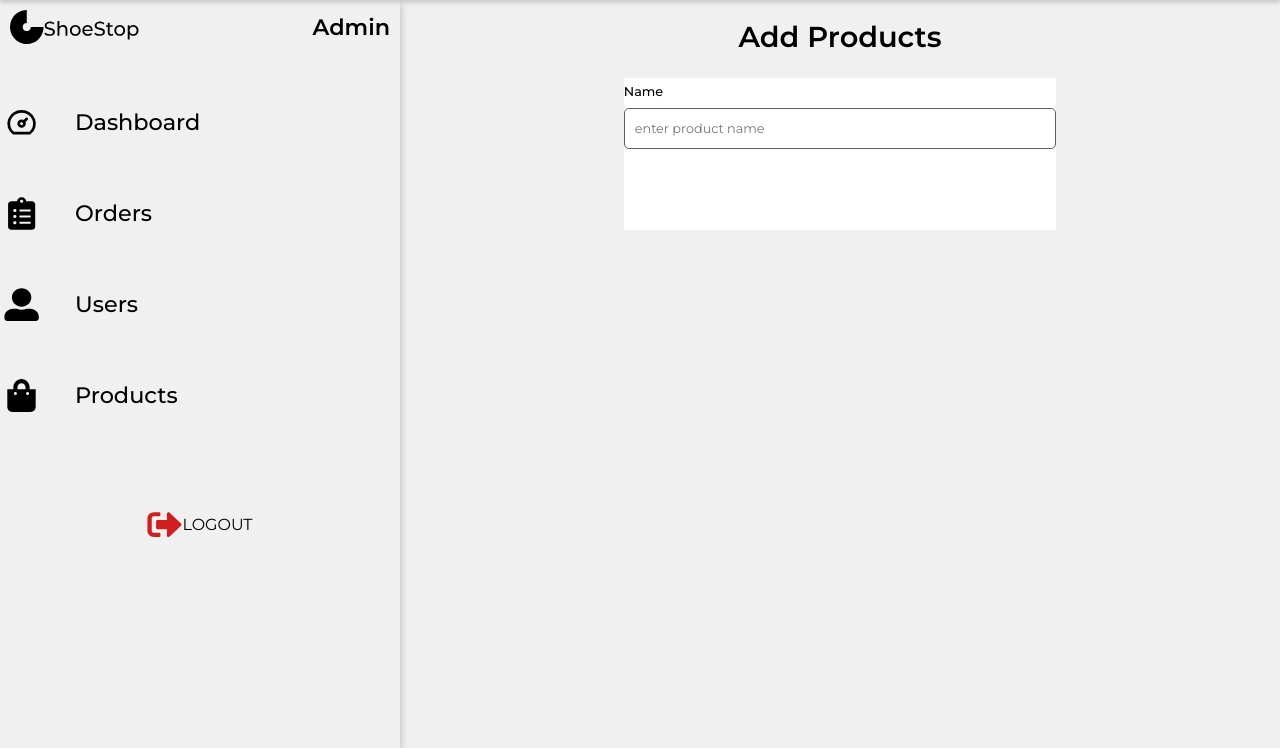
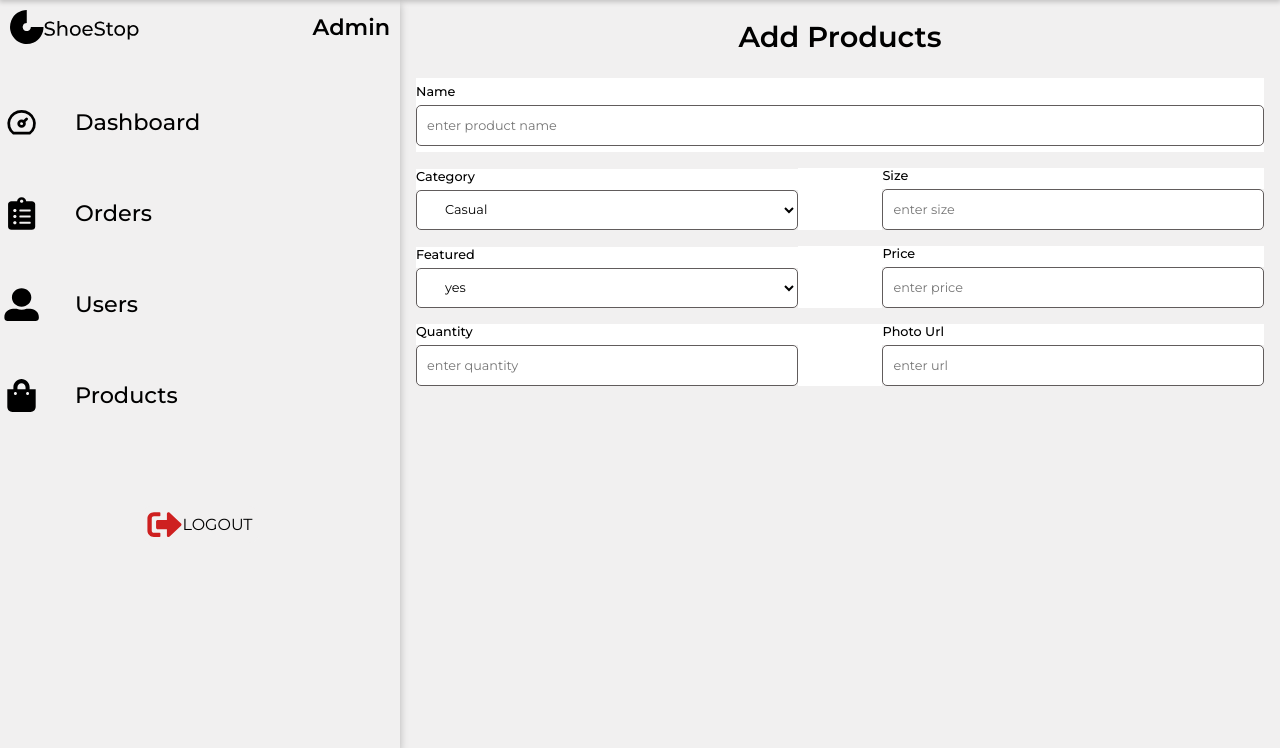
Before and after one commit to sakshi-beep/ShoeStop, a PHP site: page /admin/screens/addProduct.php in a window 1280 px wide. Shown: the part 59-807 px from the top of the page. Run offline with PHP 8.4, Linux system fonts and the light colour scheme.

Commit message:
added styles to the form

```diff
--- a/admin/css/addProduct.css
+++ b/admin/css/addProduct.css
@@ -10,21 +10,18 @@
   font-family: "Montserrat";
 }
 
-
-
-.maincontainer{
-  display:flex;
+.maincontainer {
+  display: flex;
 }
 
-#products-container{
-  padding:0rem 1rem;
+#products-container {
+  padding: 0rem 1rem;
 
   display: flex;
-  width:100%;
-  gap:1.5rem;
+  width: 100%;
+  gap: 1.5rem;
   flex-direction: column;
   margin-top: 1.2rem;
-  /* background-color: white; */
 }
 
 .container-title {
@@ -34,28 +31,30 @@
   align-self: center;
 }
 
-#add-products{
-display:flex;
+#add-products {
+  display: flex;
   justify-content: center;
-/* background-color: red; */
-width:100%
+  width: 100%;
+  align-items: center;
 }
 
-  .add-products-form{
-    /* background-color: red; */
-width:85%
+.add-products-form {
+  display: flex;
+  flex-wrap: wrap;
+  gap:1rem;
+  justify-content: center;
+  width: 100%;
 }
 
 .input-container {
   background-color: white;
   margin: 0 auto;
   padding: 6px 0px;
-    max-width: 60%;
+  width: 100%;
+  /* min-width: 320px; */
   display: flex;
   flex-direction: column;
-    gap: 3px;
 }
-
 
 .input-labels {
   font-size: 0.8em;
@@ -63,7 +62,20 @@ width:85%
   background-color: white;
   font-weight: 500;
 }
-  #name-input{
+
+.form-inputs{
+  background-color: white;
+  height: 41px;
+  width:100%;
+  border-radius: 5px;
+  border: 1px solid #615c5c;
+  padding-left: 10px;
+  padding-right: 25px;
+  font-size: 0.8em;
+  font-weight: 300;
+}
+
+#name-input {
   background-color: white;
   height: 41px;
   width: 100%;
@@ -75,3 +87,60 @@ width:85%
   font-size: 0.8em;
   font-weight: 300;
 }
+.category-select{
+  display:flex;
+  background-color: white;
+  justify-content: space-between;
+  width:100%;
+
+}
+
+.two-input-container{
+display: flex;
+width:45%;
+flex-direction: column;
+justify-content: center;
+}
+
+
+select{
+  background-color:white;
+  color: black;
+  border: 1px solid #615c5c;
+  border-radius: 5px;
+  padding:0.65rem 1.5rem;
+  font-size: 0.8em;
+  width:100%
+}
+
+option{
+  background-color: white;
+  color: black;
+  font-size: 0.8rem;
+}
+
+
+
+/* #size-input {
+  background-color: white;
+  height: 41px;
+  width:100%;
+  border-radius: 5px;
+  border: 1px solid #615c5c;
+  padding-left: 10px;
+  padding-right: 25px;
+  font-size: 0.8em;
+  font-weight: 300;
+}
+
+#price-input{
+  background-color: white;
+  height: 41px;
+  width:100%;
+  border-radius: 5px;
+  border: 1px solid #615c5c;
+  padding-left: 10px;
+  padding-right: 25px;
+  font-size: 0.8em;
+  font-weight: 300;
+} */
--- a/admin/screens/addProduct.php
+++ b/admin/screens/addProduct.php
@@ -10,7 +10,18 @@
     <script src="../js/navbarHamburger.js"></script>
     <title>Products</title>
 </head>
+<script>
 
+const getPhotoUrl = () =>{
+    let url = document.getElementById("photo-input").value;
+    while(url.length<1){
+        document.getElementById("img-div").style.display="none";
+    };
+    document.getElementById("photo").src=`${url}`;
+    document.getElementById("img-div").style.display="flex";
+    document.getElementById("photo").style.display="flex";
+}
+</script>
 <body>
     <?php require '../includes/adminNav.php'?>
 
@@ -22,27 +33,60 @@
                 <form class="add-products-form">
                     <div class="input-container">
                         <label class="input-labels">Name</label>
-                        <input type="text" placeholder="enter product name" class="form-inputs" id="name-input">
+                        <input type="text" placeholder="enter product name" name="product-name" class="form-inputs" id="name-input">
                         <span class="required-name"></span>
                     </div>
-                    <div class="input-container">
+                    <div class="category-select">
+                        <div class="two-input-container">
 
+                            <label class="input-labels">Category</label>
+                            <select name="product-category">
+                                <option value="casual">Casual</option>
+                                <option value="sports">Sports</option>
+                                <option value="formal">Formal</option>
+
+                            </select>
+                        </div>
+                        <div class="two-input-container">
+                            <label class="input-labels">Size</label>
+                            <input type="number" placeholder="enter size" name="product-size" class="form-inputs" id="size-input">
+
+                        </div>
                     </div>
-                    <div class="input-container">
+                    <div class="category-select">
 
+                        <div class="two-input-container">
+
+                            <label class="input-labels">Featured</label>
+                            <select name="product-featured">
+                                <option value=1>yes</option>
+                                <option value=0>no</option>
+
+                            </select>
+                        </div>
+                        <div class="two-input-container">
+                            <label class="input-labels">Price</label>
+                            <input type="number" placeholder="enter price" name="product-price" class="form-inputs" id="price-input">
+
+                        </div>
                     </div>
-                    <div class="input-container">
+                    <div class="category-select">
 
+                        <div class="two-input-container">
+
+                            <label class="input-labels">Quantity</label>
+                            <input type="number" placeholder="enter quantity" name="product-quantity" class="form-inputs" id="quantity-input">
+
+                        </div>
+                        <div class="two-input-container">
+                            <label class="input-labels">Photo Url</label>
+                            <input type="text" placeholder="enter url"  name="product-photo" class="form-inputs" id="photo-input" onblur="getPhotoUrl()">
+
+                        </div>
                     </div>
-                    <div class="input-container">
-
-                    </div>
-                    <div class="input-container">
-
-                    </div>
-                    <div class="input-container">
-
-                    </div>
+<div id="img-div" style="height:150px; width:90%;">
+    <img src="" id="photo" style="height:100%; width:100%; object-fit:contain; display:none">
+</div>
                 </form>
             </div>
         </div>
```
Lines whose indentation alone changed are shown as unchanged.
